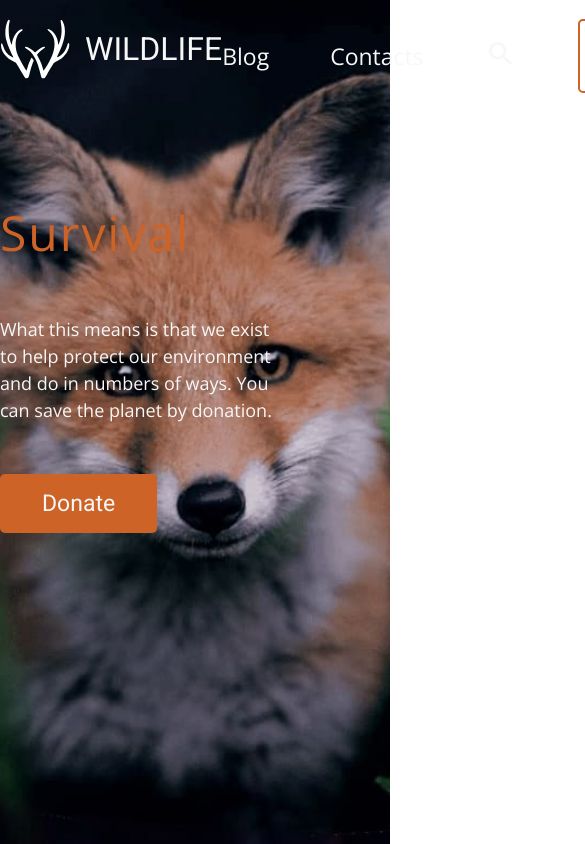
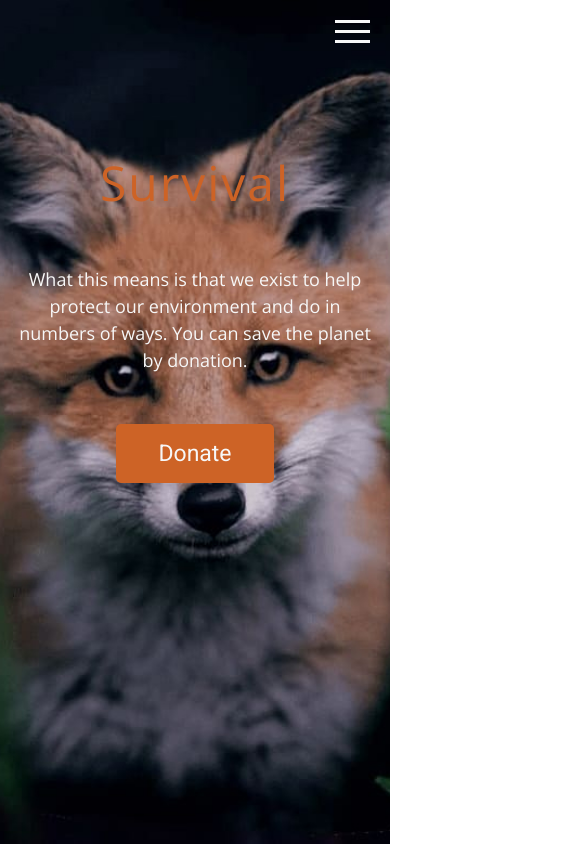
Before and after one commit to Voloshin-Sergei/Wildlife, a plain HTML site: page index.html in a window 390 px wide. Shown: the top 844 px of the page, 585 px wide, since content can reach past the window. Drawn offline with nearby package versions, Linux system fonts and the light colour scheme.

Commit message:
refactor: header and survival blocks

```diff
--- a/index.html
+++ b/index.html
@@ -19,6 +19,11 @@
               ><img class="logo__icon" src="assets/logo.svg" alt="icon: logo"
             /></a>
             <span class="logo__title">wildlife</span>
+          </div>
+          <div class="navigation__burger">
+            <div class="burger-line-1"></div>
+            <div class="burger-line-2"></div>
+            <div class="burger-line-3"></div>
           </div>
           <nav class="navigation">
             <ul class="navigation__list">
--- a/style.scss
+++ b/style.scss
@@ -19,6 +19,13 @@ body {
 .container {
   max-width: 1440px;
   margin: 0 auto;
+
+  @media (max-width: 1220px) {
+    padding: 0 20px;
+  }
+  @media (max-width: 520px) {
+    padding: 0 10px;
+  }
 }
 
 .content {
@@ -28,19 +35,27 @@ body {
 
 .header {
   position: absolute;
-  height: 100px;
   top: 0;
   left: 0;
-  bottom: 0;
   right: 0;
+
   &__content {
     display: flex;
     justify-content: space-between;
     padding-top: 19px;
+    @media (max-width: 750px) {
+      justify-content: center;
+    }
+    @media (max-width: 410px) {
+      padding-top: 0;
+    }
   }
 
   &__logo {
     display: flex;
+    @media (max-width: 750px) {
+      display: none;
+    }
   }
 }
 
@@ -52,36 +67,59 @@ body {
   }
 
   &__title {
+    font-size: 32px;
+    line-height: 60px;
     font-family: $font-roboto;
     color: $font-light;
-    font-size: 32px;
-    line-height: 60px;
     text-transform: uppercase;
   }
 }
 
 .navigation {
+  transition: transform 0.5s ease-in;
+  @media (max-width: 410px) {
+    position: absolute;
+    width: 100%;
+    height: 60vh;
+    background-color: rgba($color: $font-dark, $alpha: 0.8);
+    transform: translateY(-100%);
+  }
+
   &__list {
     display: flex;
+    align-items: center;
     list-style-type: none;
-    align-items: center;
+    @media (max-width: 410px) {
+      height: 50vh;
+      flex-direction: column;
+      justify-content: space-between;
     }
+  }
+
   &__list :not(:last-child) {
     margin-right: 61px;
+    @media (max-width: 520px) {
+      margin-right: 30px;
     }
+    @media (max-width: 410px) {
+      margin-right: 0;
+    }
+  }
+
   &__link {
     font-size: 23px;
     line-height: 60px;
     color: $font-light;
     text-decoration: none;
     transition: all 0.2s ease;
-  }
-  &__link:hover {
+    &:hover {
       color: $orange-light;
     }
-  &__link:active {
+    &:active {
       color: $orange-dark;
     }
+  }
+
   &__search-icon {
     fill: $font-light;
     width: 32px;
@@ -90,6 +128,7 @@ body {
   }
   &__sing-in {
     font-size: 23px;
+    font-family: $font-roboto;
     color: $font-light;
     background-color: transparent;
     border: 2px $orange-main solid;
@@ -97,17 +136,41 @@ body {
     padding: 8px 23px;
     cursor: pointer;
     transition: all 0.2s ease;
-  }
-
-  &__sing-in:hover {
+    &:hover {
       background-color: $orange-light;
       border-color: $orange-light;
     }
 
-  &__sing-in:active {
+    &:active {
       background-color: $orange-dark;
       border-color: $orange-dark;
     }
+  }
+
+  &__burger {
+    position: absolute;
+    top: 20px;
+    right: 20px;
+    z-index: 2;
+    display: none;
+    width: 35px;
+    height: 35px;
+    @media (max-width: 410px) {
+      display: block;
+    }
+  }
+}
+
+.burger-line-1,
+.burger-line-2,
+.burger-line-3 {
+  width: 100%;
+  height: 3px;
+  background-color: $font-light;
+}
+
+.burger-line-2 {
+  margin: 7px 0;
 }
 
 .survival {
@@ -122,42 +185,48 @@ body {
   }
 
   &__content {
-    padding-top: 200px;
+    padding-top: 250px;
+    @media (max-width: 520px) {
+      padding-top: 150px;
+      text-align: center;
+    }
   }
 
   &__title {
+    margin-bottom: 51px;
     font-size: 48px;
+    font-weight: normal;
     letter-spacing: 2px;
     color: $orange-main;
-    margin-bottom: 51px;
-    font-weight: normal;
   }
 
   &__description {
+    max-width: 274px;
+    margin-bottom: 50px;
     font-size: 18px;
     line-height: 27px;
     color: $font-light;
-    max-width: 274px;
-    margin-bottom: 50px;
+    @media (max-width: 520px) {
+      max-width: none;
+    }
   }
 
   &__button {
+    padding: 16px 42px;
+    font-size: 23px;
+    font-family: $font-roboto;
     background-color: $orange-main;
     color: $font-light;
-    font-family: $font-roboto;
-    font-size: 23px;
-    padding: 16px 42px;
     border: none;
     border-radius: 5px;
     transition: all 0.2s ease;
     cursor: pointer;
-  }
-
-  &__button:hover {
+    &:hover {
       background-color: $orange-light;
     }
 
-  &__button:active {
+    &:active {
       background-color: $orange-dark;
     }
   }
+}
```
Also changed, not shown: style.css. Lines whose indentation alone changed are shown as unchanged.
